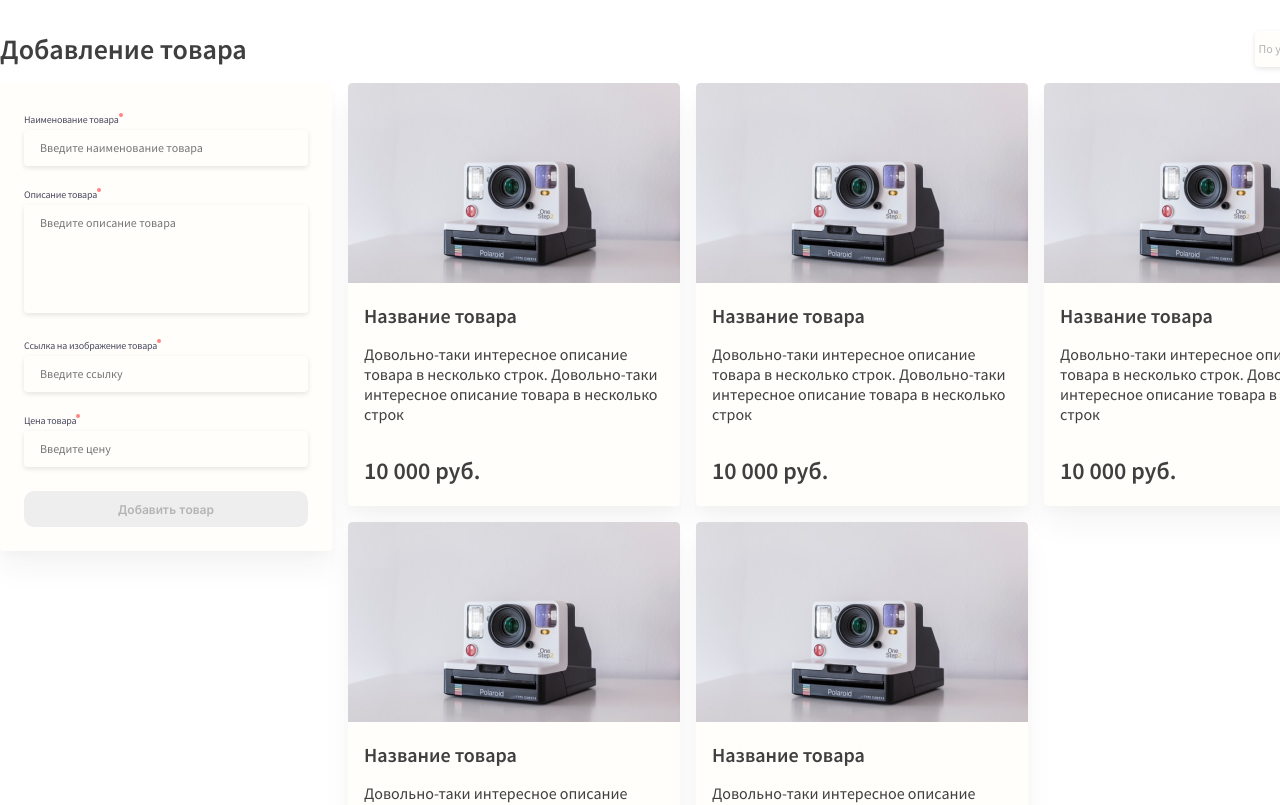
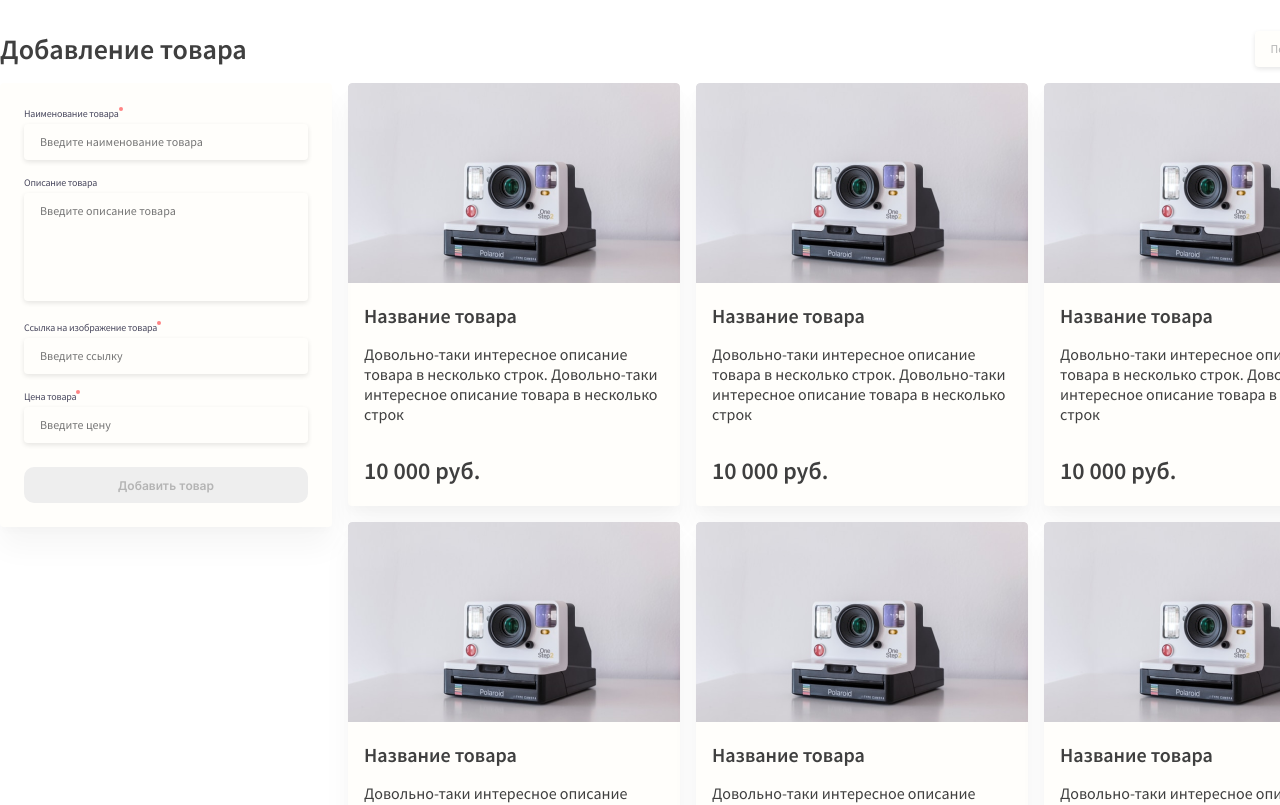
Before and after one commit to onlyJavaScriptProgrammer/idaproject-test-task, a Vue app: page / in a window 1280 px wide. Shown: the top 805 px of the page. Built offline with nearby package versions, Linux system fonts and the light colour scheme.

Commit message:
improvements

```diff
--- a/src/App.vue
+++ b/src/App.vue
@@ -4,6 +4,11 @@
     <main class="main">
       <add-form />
       <div class="main__grid">
+        <add-card />
+        <add-card />
+        <add-card />
+        <add-card />
+        <add-card />
         <add-card />
         <add-card />
         <add-card />
@@ -37,7 +42,9 @@ export default {
 .main {
   display: flex;
   align-items: flex-start;
+  justify-content: flex-end;
   &__grid {
+    width: 1028px;
     display: grid;
     grid-template-columns: repeat(3, 1fr);
     gap: 16px;
--- a/src/assets/styles/base/_mixins.scss
+++ b/src/assets/styles/base/_mixins.scss
@@ -20,23 +20,12 @@
 }
 
 @mixin title_form {
-  position: relative;
-  display: inline-block;
+  display: flex;
+  justify-content: flex-start;
   color: $text_form;
   font-size: 10px;
   line-height: 13px;
   margin-bottom: 4px;
   font-weight: 400;
   letter-spacing: -0.02em;
-  &::after {
-    content: "";
-    display: block;
-    position: absolute;
-    width: 4px;
-    height: 4px;
-    border-radius: 100%;
-    background: #ff8484;
-    right: -4px;
-    top: 0;
-  }
 }
--- a/src/components/Form.vue
+++ b/src/components/Form.vue
@@ -1,7 +1,10 @@
 <template>
   <form action="#" class="form">
     <div class="form__name">
-      <div class="form__name_title">Наименование товара</div>
+      <div class="form__name_title">
+        <div>Наименование товара</div>
+        <span></span>
+      </div>
       <input
         type="text"
         class="form__name_input"
@@ -18,7 +21,10 @@
       ></textarea>
     </div>
     <div class="form__links">
-      <div class="form__links_title">Ссылка на изображение товара</div>
+      <div class="form__links_title">
+        <div>Ссылка на изображение товара</div>
+        <span></span>
+      </div>
       <input
         type="text"
         class="form__links_input"
@@ -27,7 +33,10 @@
       />
     </div>
     <div class="form__price">
-      <div class="form__price_title">Цена товара</div>
+      <div class="form__price_title">
+        <div>Цена товара</div>
+        <span></span>
+      </div>
       <input
         type="text"
         class="form__price_input"
@@ -54,6 +63,8 @@ export default {
     0px 6px 10px rgba(0, 0, 0, 0.02);
   border-radius: 4px;
   padding: 24px;
+  position: sticky;
+  top: 0;
   margin-right: 16px;
   &__name {
     margin-bottom: 16px;
@@ -76,6 +87,14 @@ export default {
       height: 108px;
       padding: 10px 0 0 16px;
       resize: none;
+      &:focus {
+        outline: none;
+        border: 1px solid #9b9999;
+      }
+      &:hover {
+        transform: translateY(1px);
+        transition: 0.5ms all;
+      }
     }
   }
   &__links {
@@ -120,13 +139,21 @@ export default {
   }
 }
 span {
-  position: absolute;
   display: block;
   width: 4px;
   height: 4px;
   border-radius: 100%;
   background: #ff8484;
-  right: -4px;
-  top: 0;
+}
+
+input {
+  &:focus {
+    outline: none;
+    border: 1px solid #9b9999;
+  }
+  &:hover {
+    transform: translateY(1px);
+    transition: 0.5ms all;
+  }
 }
 </style>
--- a/src/components/Header.vue
+++ b/src/components/Header.vue
@@ -20,6 +20,7 @@ export default {
   display: flex;
   align-items: center;
   justify-content: space-between;
+  position: relative;
   margin: 31px 0 16px 0;
   &__title {
     font-weight: 600;
@@ -31,6 +32,28 @@ export default {
     @include base_inp;
     width: 121.49px;
     height: 36px;
+    appearance: none;
+    padding: 10px 15.46px 11px 16px;
+    &:focus {
+      outline: none;
+      border: 1px solid #9b9999;
+    }
+    &:hover {
+      box-shadow: 0px 5px 5px rgba(0, 0, 0, 0.1);
+      transition: 0.5ms all;
+    }
+  }
+  &::before {
+    content: "";
+    display: block;
+    position: absolute;
+    width: 5px;
+    height: 5px;
+    border-right: 1px solid #b4b4b4;
+    border-bottom: 1px solid #b4b4b4;
+    right: 0;
+    top: 50%;
+    transform: matrix(0.71, 0.71, -0.71, 0.71, -17, -4);
   }
 }
 </style>
```
